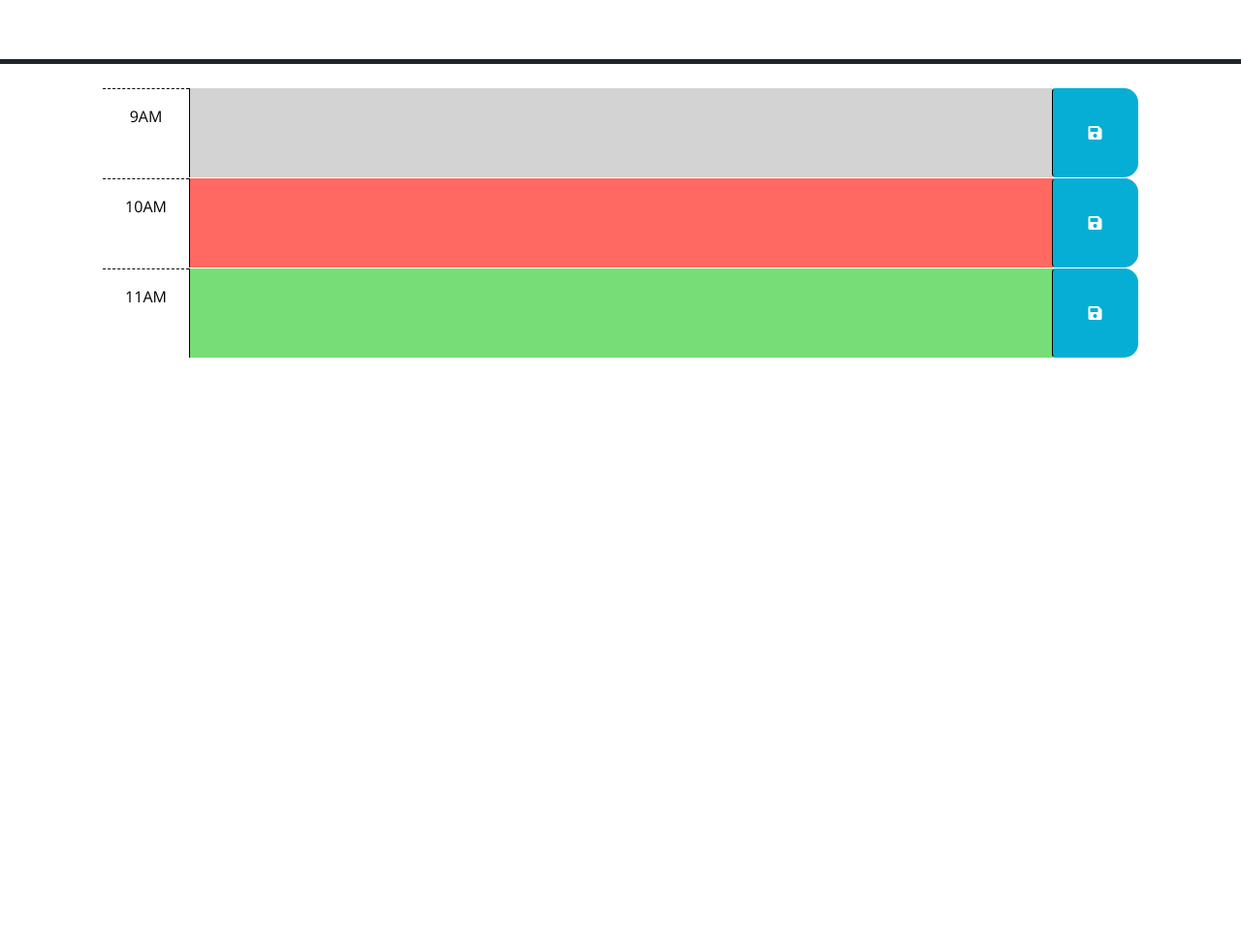
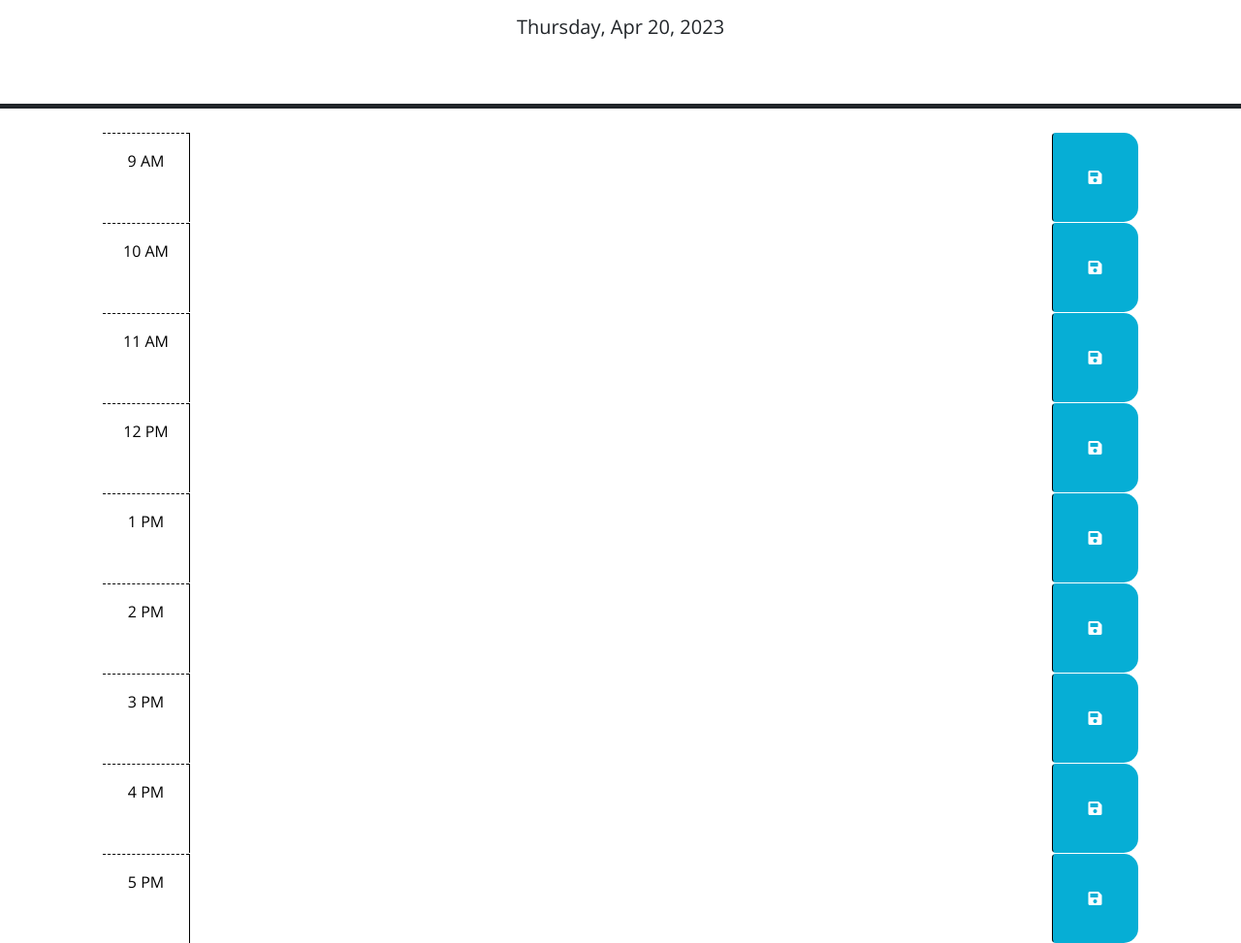
Before and after one commit to MsKryssy/daily-scheduler, a plain HTML site: page index.html in a window 1280 px wide. Shown: the part 166-1139 px from the top of the page at 97% size. Before the commit the page ends 800 px from the top, so only its background shows below. Drawn offline with nearby package versions, Linux system fonts and the light colour scheme; files that its build step writes are made by us from their sources.

Commit message:
modified changes

```diff
--- a/index.html
+++ b/index.html
@@ -18,7 +18,7 @@
       href="https://fonts.googleapis.com/css?family=Open+Sans&display=swap"
       rel="stylesheet"
     />
-    <link rel="stylesheet" href="style.css" />
+    <link rel="stylesheet" href="./css/style.css" />
     <title>Work Day Scheduler</title>
   </head>
 
@@ -29,43 +29,69 @@
       <p id="currentDay" class="lead"></p>
     </header>
     <div class="container-lg px-5">
-      <!-- Use class for "past", "present", and "future" to apply styles to the
-        time-block divs accordingly. The javascript will need to do this by
-        adding/removing these classes on each div by comparing the hour in the
-        id to the current hour. The html provided below is meant to be an example
-        demonstrating how the css provided can be leveraged to create the
-        desired layout and colors. The html below should be removed or updated
-        in the finished product. Remember to delete this comment once the
-        code is implemented.
-        -->
-
-      <!-- Example of a past time block. The "past" class adds a gray background color. -->
-      <div id="hour-9" class="row time-block past">
-        <div class="col-2 col-md-1 hour text-center py-3">9AM</div>
+      <div id="hour-1" class="row time-block">
+        <div class="col-2 col-md-1 hour text-center py-3">9 AM</div>
         <textarea class="col-8 col-md-10 description" rows="3"> </textarea>
         <button class="btn saveBtn col-2 col-md-1" aria-label="save">
           <i class="fas fa-save" aria-hidden="true"></i>
         </button>
       </div>
-
-      <!-- Example of a a present time block. The "present" class adds a red background color. -->
-      <div id="hour-10" class="row time-block present">
-        <div class="col-2 col-md-1 hour text-center py-3">10AM</div>
+      <div id="hour-2" class="row time-block">
+        <div class="col-2 col-md-1 hour text-center py-3">10 AM</div>
         <textarea class="col-8 col-md-10 description" rows="3"> </textarea>
         <button class="btn saveBtn col-2 col-md-1" aria-label="save">
           <i class="fas fa-save" aria-hidden="true"></i>
         </button>
       </div>
-
-      <!-- Example of a future time block. The "future" class adds a green background color. -->
-      <div id="hour-11" class="row time-block future">
-        <div class="col-2 col-md-1 hour text-center py-3">11AM</div>
+      <div id="hour-3" class="row time-block">
+        <div class="col-2 col-md-1 hour text-center py-3">11 AM</div>
         <textarea class="col-8 col-md-10 description" rows="3"> </textarea>
         <button class="btn saveBtn col-2 col-md-1" aria-label="save">
           <i class="fas fa-save" aria-hidden="true"></i>
         </button>
       </div>
-
+      <div id="hour-4" class="row time-block">
+        <div class="col-2 col-md-1 hour text-center py-3">12 PM</div>
+        <textarea class="col-8 col-md-10 description" rows="3"> </textarea>
+        <button class="btn saveBtn col-2 col-md-1" aria-label="save">
+          <i class="fas fa-save" aria-hidden="true"></i>
+        </button>
+      </div>
+      <div id="hour-5" class="row time-block">
+        <div class="col-2 col-md-1 hour text-center py-3">1 PM</div>
+        <textarea class="col-8 col-md-10 description" rows="3"> </textarea>
+        <button class="btn saveBtn col-2 col-md-1" aria-label="save">
+          <i class="fas fa-save" aria-hidden="true"></i>
+        </button>
+      </div>
+      <div id="hour-6" class="row time-block">
+        <div class="col-2 col-md-1 hour text-center py-3">2 PM</div>
+        <textarea class="col-8 col-md-10 description" rows="3"> </textarea>
+        <button class="btn saveBtn col-2 col-md-1" aria-label="save">
+          <i class="fas fa-save" aria-hidden="true"></i>
+        </button>
+      </div>
+      <div id="hour-7" class="row time-block">
+        <div class="col-2 col-md-1 hour text-center py-3">3 PM</div>
+        <textarea class="col-8 col-md-10 description" rows="3"> </textarea>
+        <button class="btn saveBtn col-2 col-md-1" aria-label="save">
+          <i class="fas fa-save" aria-hidden="true"></i>
+        </button>
+      </div>
+      <div id="hour-8" class="row time-block">
+        <div class="col-2 col-md-1 hour text-center py-3">4 PM</div>
+        <textarea class="col-8 col-md-10 description" rows="3"> </textarea>
+        <button class="btn saveBtn col-2 col-md-1" aria-label="save">
+          <i class="fas fa-save" aria-hidden="true"></i>
+        </button>
+      </div>
+      <div id="hour-9" class="row time-block">
+        <div class="col-2 col-md-1 hour text-center py-3">5 PM</div>
+        <textarea class="col-8 col-md-10 description" rows="3"> </textarea>
+        <button class="btn saveBtn col-2 col-md-1" aria-label="save">
+          <i class="fas fa-save" aria-hidden="true"></i>
+        </button>
+      </div>
     <script src="https://code.jquery.com/jquery-3.4.1.min.js"></script>
     <script
       src="https://cdn.jsdelivr.net/npm/dayjs@1.11.3/dayjs.min.js"
@@ -73,6 +99,6 @@
       crossorigin="anonymous"
     ></script>
 
-    <script src="script.js"></script>
+    <script src="./js/script.js"></script>
   </body>
 </html>
--- a/js/script.js
+++ b/js/script.js
@@ -1,23 +1,45 @@
-// Wrap all code that interacts with the DOM in a call to jQuery to ensure that
-// the code isn't run until the browser has finished rendering all the elements
-// in the html.
+// all code that interacts with the DOM in a call to jQuery to ensure that CSS and HTML is loaded properly
 $(function () {
-  // TODO: Add a listener for click events on the save button. This code should
-  // use the id in the containing time-block as a key to save the user input in
-  // local storage. HINT: What does `this` reference in the click listener
-  // function? How can DOM traversal be used to get the "hour-x" id of the
-  // time-block containing the button that was clicked? How might the id be
-  // useful when saving the description in local storage?
-  //
-  // TODO: Add code to apply the past, present, or future class to each time
-  // block by comparing the id to the current hour. HINTS: How can the id
-  // attribute of each time-block be used to conditionally add or remove the
-  // past, present, and future classes? How can Day.js be used to get the
-  // current hour in 24-hour time?
-  //
-  // TODO: Add code to get any user input that was saved in localStorage and set
-  // the values of the corresponding textarea elements. HINT: How can the id
-  // attribute of each time-block be used to do this?
-  //
-  // TODO: Add code to display the current date in the header of the page.
+  // used to call all functions
+  displayCurrentDateAndTime();
+  pastPresentFutureTimeblock();
+  savedData();
+  // save and clear buttons
+  var saveBtn = $('.saveBtn');
+  var clearBtn = $('#clearBtn')
+  // save and clear button actions when clicked
+  saveBtn.on('click', function() {
+    localStorage.setItem($this).parent().attr('id'), $(this).sibling().eq(1).val()
+  })
+  clearBtn.on('click', function() {
+    $('textarea').val('');
+    localStorage.clear();
+  });
+  // Applies time block colors based on time frame
+  function pastPresentFutureTimeblock() {
+    var currentHour = dayjs().hour();
+    $('.time-block').each(function() {
+      var timeSlot = $(this).attr('id');
+      if (timeSlot < currentHour) {
+        $(this).addClass('past')
+      }
+      else if (timeSlot == currentHour) {
+      $(this).addClass('present')
+      }
+      else if (timeSlot > currentHour) {
+        $(this).addClass('future')
+      }
+    })
+  }
+  // stores the data in local storage in the correct time block
+  function savedData() {
+    $('.description').each(function() {
+      $(this).val(localStorage.getItem($this).parent().attr('id'));
+    })
+  }
+  // displays the current date in the header
+  function displayCurrentDateAndTime () {
+    var date = dayjs();
+    $('#currentDay').text(date.format('dddd, MMM DD, YYYY'))
+  }
 });
```
